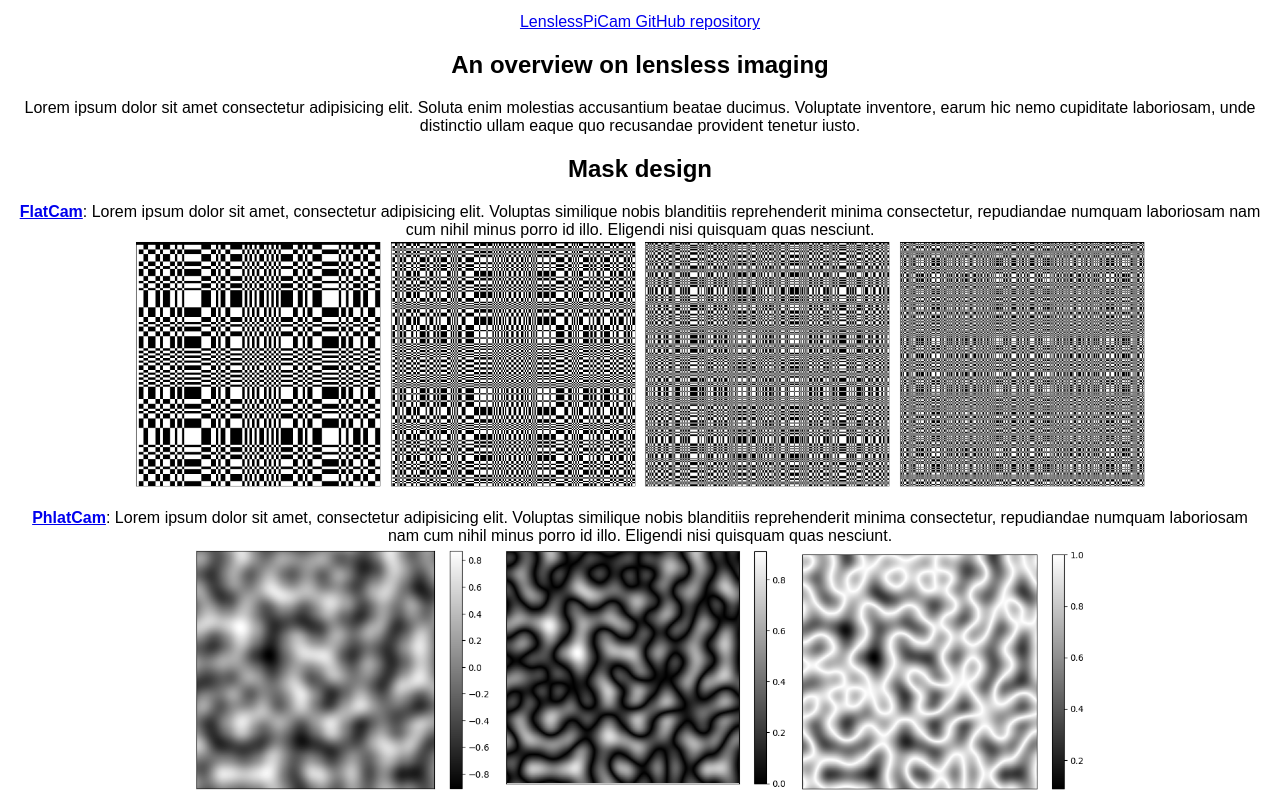
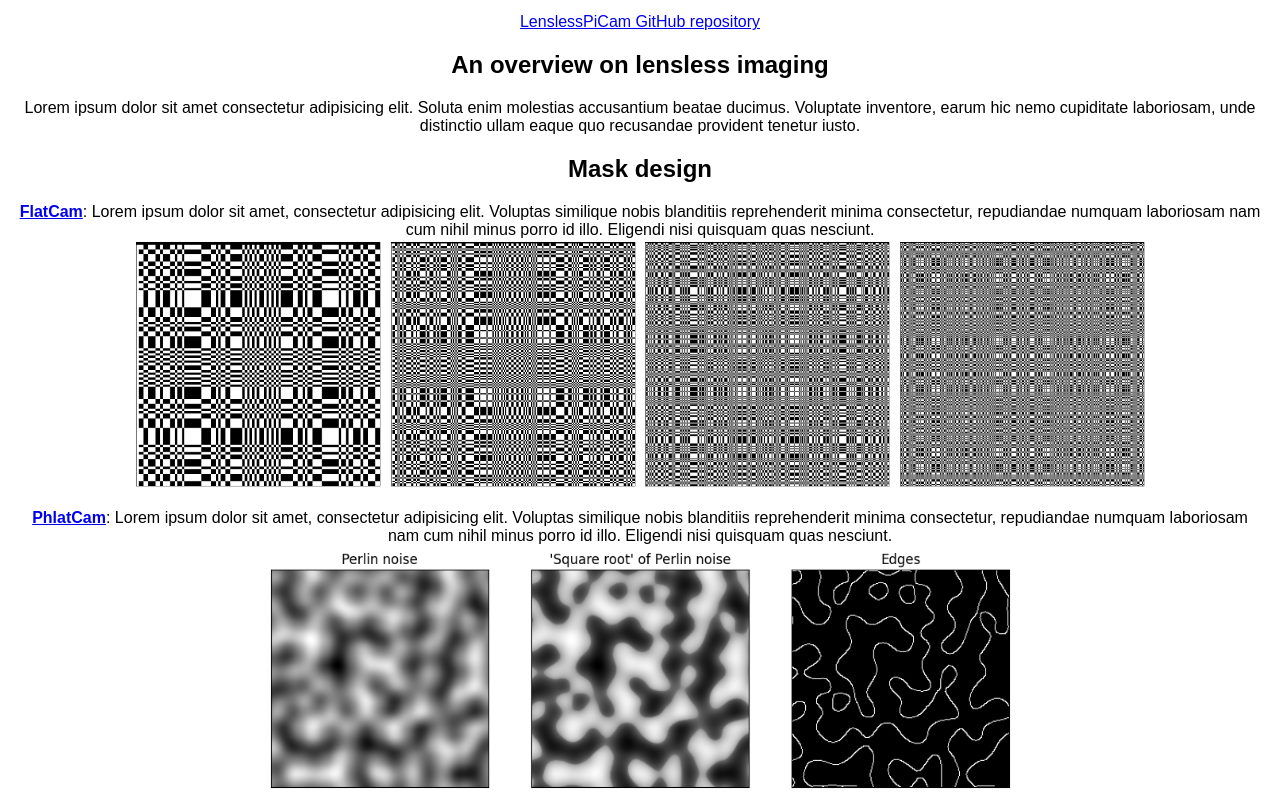
Before and after one commit to AF-55/LenslessPiCam.github.io, a plain HTML site: page index.html in a window 1280 px wide. Shown: the part 112-920 px from the top of the page. Drawn offline with Linux system fonts and the light colour scheme.

Commit message:
edge detection of Perlin noise

```diff
--- a/index.html
+++ b/index.html
@@ -45,7 +45,8 @@
     <p>
         <a href="https://ieeexplore.ieee.org/document/9076617"><b>PhlatCam</b></a>: Lorem ipsum dolor sit amet, consectetur adipisicing elit. Voluptas similique nobis blanditiis reprehenderit minima consectetur, repudiandae numquam laboriosam nam cum nihil minus porro id illo. Eligendi nisi quisquam quas nesciunt.
         <br>
-        <img src="images/perlin_noise.png" height="250"> <img src="images/perlin_abs.png" height="250"> <img src="images/perlin_minus_abs.png" height="250">
+        <img src="images/edge_detection.png" height="250">
+        <!--<img src="images/perlin_noise.png" height="250"> <img src="images/perlin_abs.png" height="250"> <img src="images/perlin_minus_abs.png" height="250">-->
     </p>
     <p>
         <a href="https://www.nature.com/articles/s41377-020-0289-9"><b>Fresnel Zone Aperture</b></a>: Lorem ipsum dolor sit amet, consectetur adipisicing elit. Voluptas similique nobis blanditiis reprehenderit minima consectetur, repudiandae numquam laboriosam nam cum nihil minus porro id illo. Eligendi nisi quisquam quas nesciunt.
```
Also changed, not shown: images/edge_detection.png (added), 1 other file.
